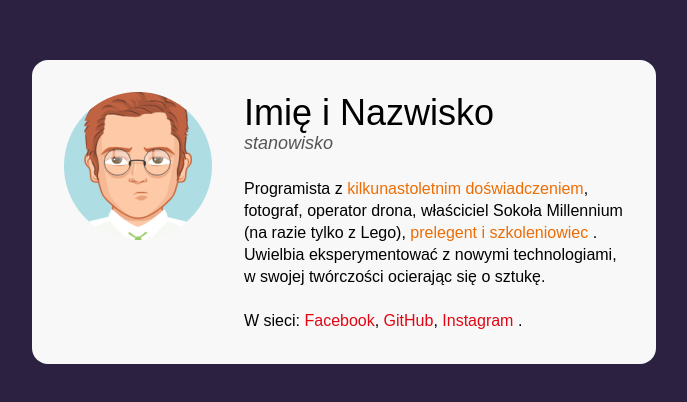
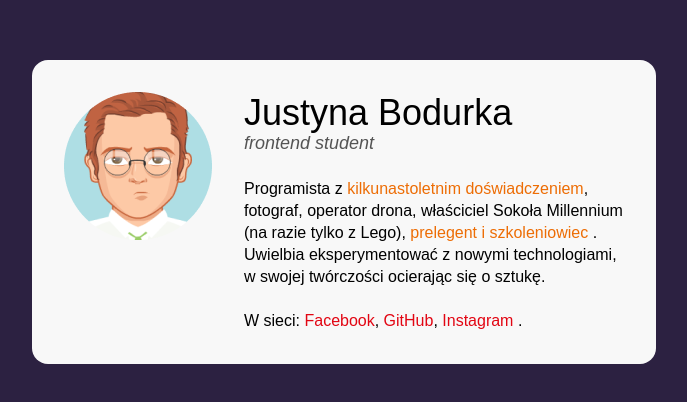
Before and after one commit to justyna-bodurka/business-card, a plain HTML site: page index.html in a window 1280 px wide. Shown: the part 188-590 px from the top of the page, without its empty margins (296-983 px from the left). Drawn offline with Linux system fonts and the light colour scheme.

Commit message:
buisness cart done

```diff
--- a/index.html
+++ b/index.html
@@ -17,8 +17,8 @@
         />
         <div>
         <header class="person__info">
-          <h1 class="person__name">Imię i Nazwisko</h1>
-          <p class="person__position">stanowisko</p>
+          <h1 class="person__name">Justyna Bodurka</h1>
+          <p class="person__position">frontend student</p>
         </header>
         <p class="person__description person__description--with-margin">
           Programista z
```
